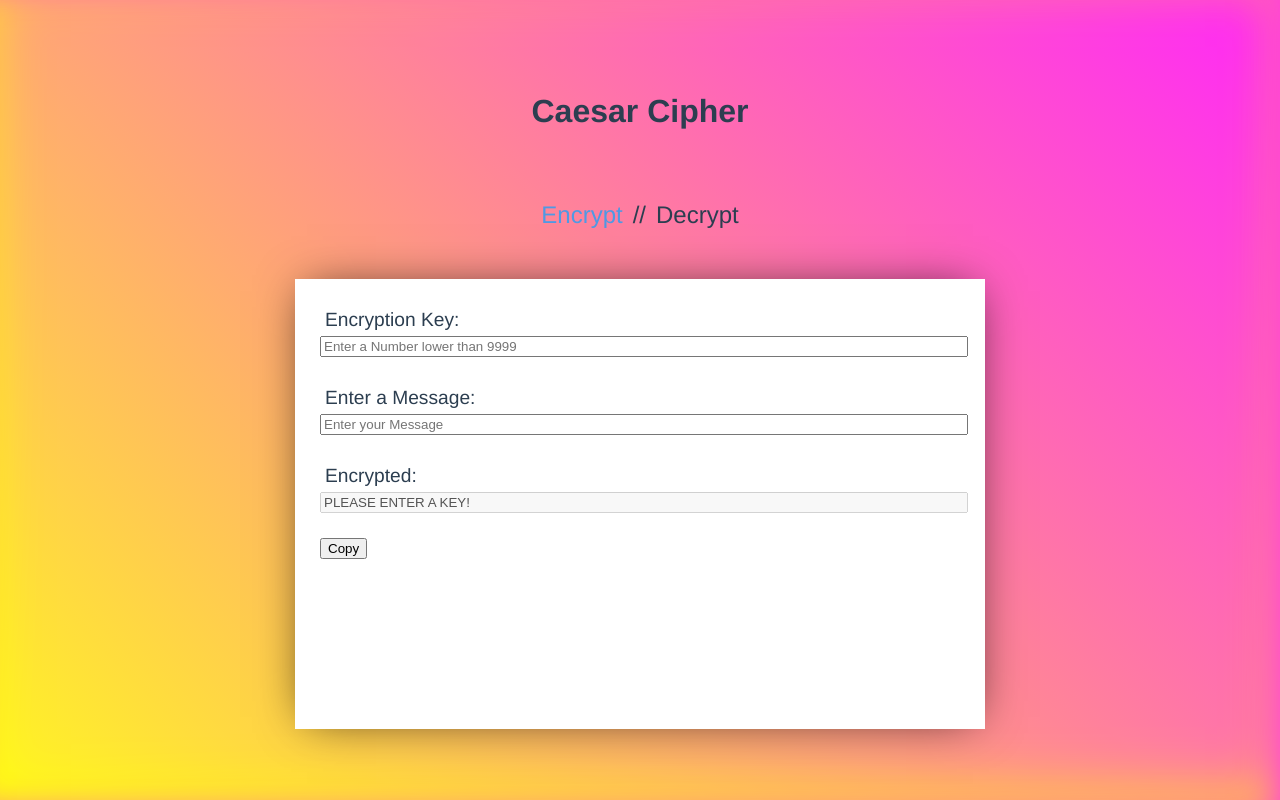
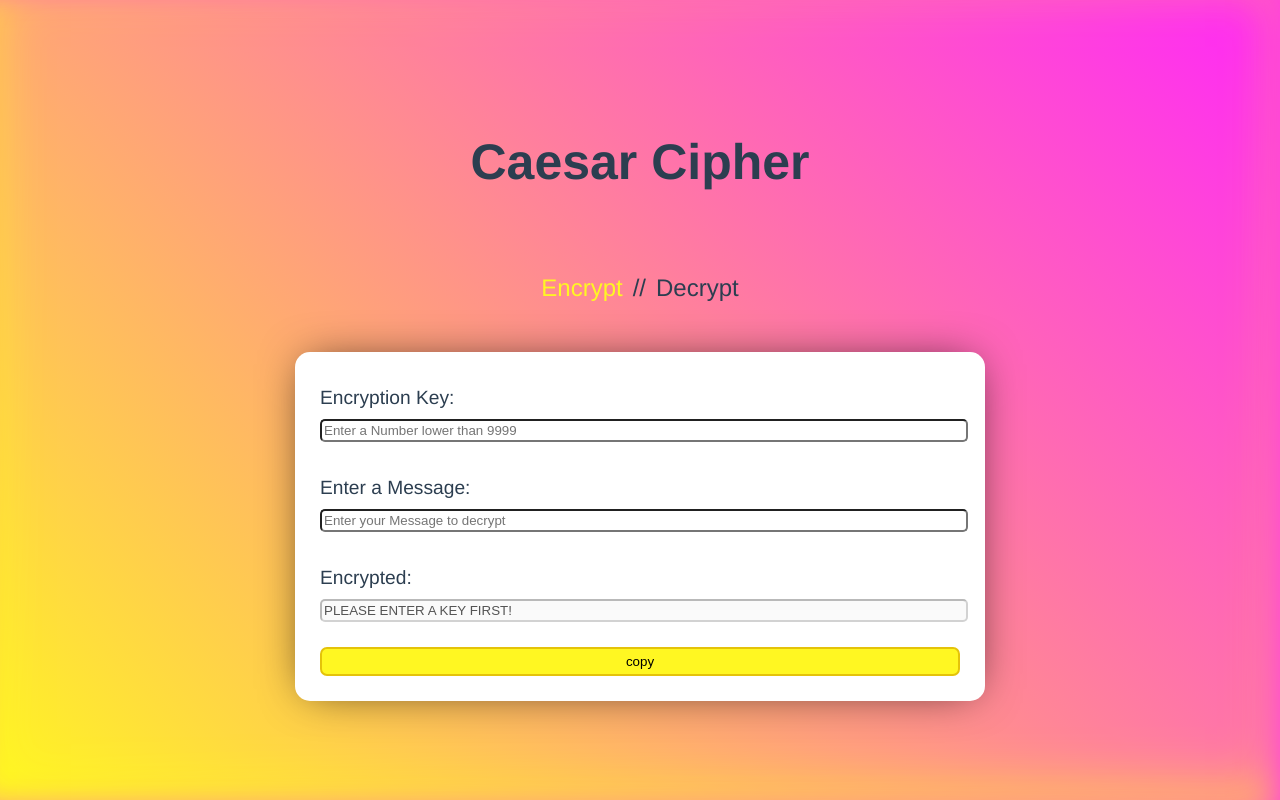
Before and after one commit to ayruun/caesar-cipher, a Vue app: page / in a window 1280 px wide. Built offline with nearby package versions, Linux system fonts and the light colour scheme.

Commit message:
add styling

```diff
--- a/src/App.vue
+++ b/src/App.vue
@@ -1,15 +1,26 @@
 <template>
-  <div id="app">
+  <div
+    id="app"
+    ref="app"
+  >
     <h1>Caesar Cipher</h1>
 
     <div class="tab-menu">
-      <p id="encrypt-btn" ref="encryptBtn" @click="selectEncrypt">Encrypt</p>
+      <p
+        id="encrypt-btn"
+        ref="encryptBtn"
+        @click="selectEncrypt"
+      >Encrypt</p>
       <p>//</p>
-      <p id="decrypt-btn" ref="decryptBtn" @click="selectDecrypt">Decrypt</p>
+      <p
+        id="decrypt-btn"
+        ref="decryptBtn"
+        @click="selectDecrypt"
+      >Decrypt</p>
     </div>
 
-    <TabEncrypt v-if="tabSelected"/>
-    <TabDecrypt v-else/>
+    <TabEncrypt v-if="tabSelected" />
+    <TabDecrypt v-else />
   </div>
 </template>
 
@@ -31,13 +42,21 @@ export default {
   methods: {
     selectEncrypt() {
       this.tabSelected = true;
-      this.$refs.encryptBtn.style.color = "var(--secondary)";
+      this.$refs.encryptBtn.style.color = "var(--accent)";
       this.$refs.decryptBtn.style.color = "var(--primary)";
+      this.$refs.app.style.background =
+        "linear-gradient(45deg, #fff722, #ff26f9)";
+      this.$refs.app.style["box-shadow"] =
+        "inset -20px 0 38px -18px #ff26f9, inset -3px -13px 65px -18px #fff722";
     },
     selectDecrypt() {
       this.tabSelected = false;
-      this.$refs.decryptBtn.style.color = "var(--secondary)";
+      this.$refs.decryptBtn.style.color = "#26ff92e3";
       this.$refs.encryptBtn.style.color = "var(--primary)";
+      this.$refs.app.style.background =
+        "linear-gradient(45deg, #26ff92e3, #6422ff)";
+      this.$refs.app.style["box-shadow"] =
+        "inset -20px 0 38px -18px #6422ff, inset -3px -13px 65px -18px #26ff92e3";
     }
   }
 };
@@ -53,7 +72,7 @@ body {
 :root {
   --primary: #2c3e50;
   --secondary: #4f99e4;
-  --accent: green;
+  --accent: #fff722;
 }
 
 #app {
@@ -69,11 +88,11 @@ body {
   align-items: center;
   background: linear-gradient(45deg, #fff722, #ff26f9);
   box-shadow: inset -20px 0 38px -18px #ff26f9,
-    inset -3px -13px 65px -18px yellow;
+    inset -3px -13px 65px -18px #fff722;
 }
 
 h1 {
-  font-size: 2em;
+  font-size: 50px;
 }
 
 p {
@@ -92,16 +111,44 @@ p {
   cursor: pointer;
 }
 
-#encrypt-btn:hover,
-#decrypt-btn:hover {
-  color: var(--secondary);
-}
-
 #encrypt-btn {
-  color: var(--secondary);
+  color: var(--accent);
 }
 
 #decrypt-btn {
   color: var(--primary);
 }
+
+.tab-encrypt,
+.tab-decrypt {
+  height: auto;
+  width: 50vw;
+  background: rgb(255, 255, 255);
+  padding: 25px;
+  border-radius: 15px;
+  box-shadow: 0px 0px 45px -12px rgba(0, 0, 0, 0.75);
+}
+
+.headlines {
+  font-size: 1.2em;
+  margin: 10px 0;
+}
+
+input {
+  margin-bottom: 25px;
+  width: 100%;
+  border-radius: 5px;
+  padding: 2px;
+}
+
+@media (max-width: 500px) {
+  h1 {
+    font-size: 35px;
+  }
+
+  .tab-encrypt,
+  .tab-decrypt {
+    width: 70vw;
+  }
+}
 </style>
--- a/src/components/TabDecrypt.vue
+++ b/src/components/TabDecrypt.vue
@@ -5,10 +5,9 @@
 
     <p class="headlines">Enter the Message:</p>
     <input id="decrypted-msg" v-model="inputMessage" placeholder="Enter your Message">
-    <button @click="pasteInput">Paste</button>
 
     <p class="headlines">Decrypted:</p>
-    <input :value="decrypt(inputMessage)" disabled>
+    <input id="margin-input" :value="decrypt(inputMessage)" disabled>
   </div>
 </template>
 
@@ -39,35 +38,13 @@ export default {
         .join("");
 
       return this.decryptedMessage;
-    },
-    pasteInput() {
-      // TODO: funktioniert noch nicht
-      let pasteText = document.querySelector('#decrypted-msg');
-      pasteText.focus();
-      document.execCommand('paste');
-      // console.log(pasteText.textContent)
-      this.inputMessage = pasteText.textContent;
     }
   }
 };
 </script>
 
 <style>
-.tab-decrypt {
-  height: 50vh;
-  width: 50vw;
-  background: rgb(255, 255, 255);
-  padding: 25px;
-  box-shadow: 0px 0px 45px -12px rgba(0,0,0,0.75);
-}
-
-.headlines {
-  font-size: 1.2em;
-  margin: 5px;
-}
-
-input {
-  margin-bottom: 25px;
-  width: 100%;
-}
+  #margin-input {
+    margin-bottom: 54px;
+  }
 </style>
--- a/src/components/TabEncrypt.vue
+++ b/src/components/TabEncrypt.vue
@@ -4,12 +4,12 @@
     <input v-model="inputKey" placeholder="Enter a Number lower than 9999">
 
     <p class="headlines">Enter a Message:</p>
-    <input v-model="inputMessage" placeholder="Enter your Message">
+    <input v-model="inputMessage" placeholder="Enter your Message to decrypt">
 
     <p class="headlines">Encrypted:</p>
     <input :value="encrypt(inputMessage)" disabled>
     <input type="hidden" id="encrypted-msg" :value="encryptedMessage">
-    <button @click="copyInput">Copy</button>
+    <button id="copy-btn" @click="copyInput">copy</button>
   </div>
 </template>
 
@@ -26,7 +26,7 @@ export default {
   methods: {
     encrypt(input) {
       if (!parseInt(this.inputKey)) {
-        return "PLEASE ENTER A KEY!";
+        return "PLEASE ENTER A KEY FIRST!";
       } else if (parseInt(this.inputKey) > 9999) {
         return "Key has to be lower than 9999";
       }
@@ -54,21 +54,13 @@ export default {
 </script>
 
 <style>
-.tab-encrypt {
-  height: 50vh;
-  width: 50vw;
-  background: rgb(255, 255, 255);
-  padding: 25px;
-  box-shadow: 0px 0px 45px -12px rgba(0,0,0,0.75);
-}
-
-.headlines {
-  font-size: 1.2em;
-  margin: 5px;
-}
-
-input {
-  margin-bottom: 25px;
+#copy-btn {
   width: 100%;
+  justify-self: center;
+  border-radius: 7px;
+  border: 2px solid rgb(228, 195, 10);
+  background: var(--accent);
+  padding: 5px 7px;
+  cursor: pointer;
 }
 </style>
```
